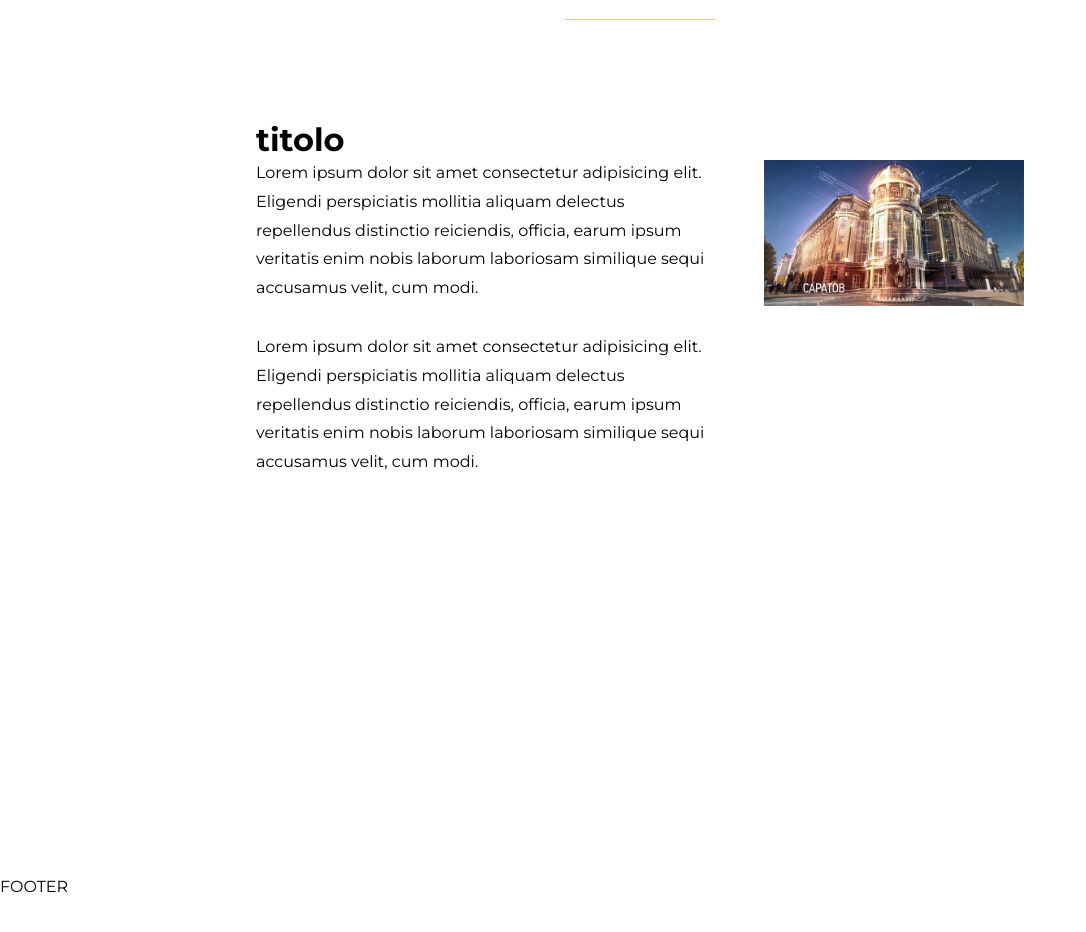
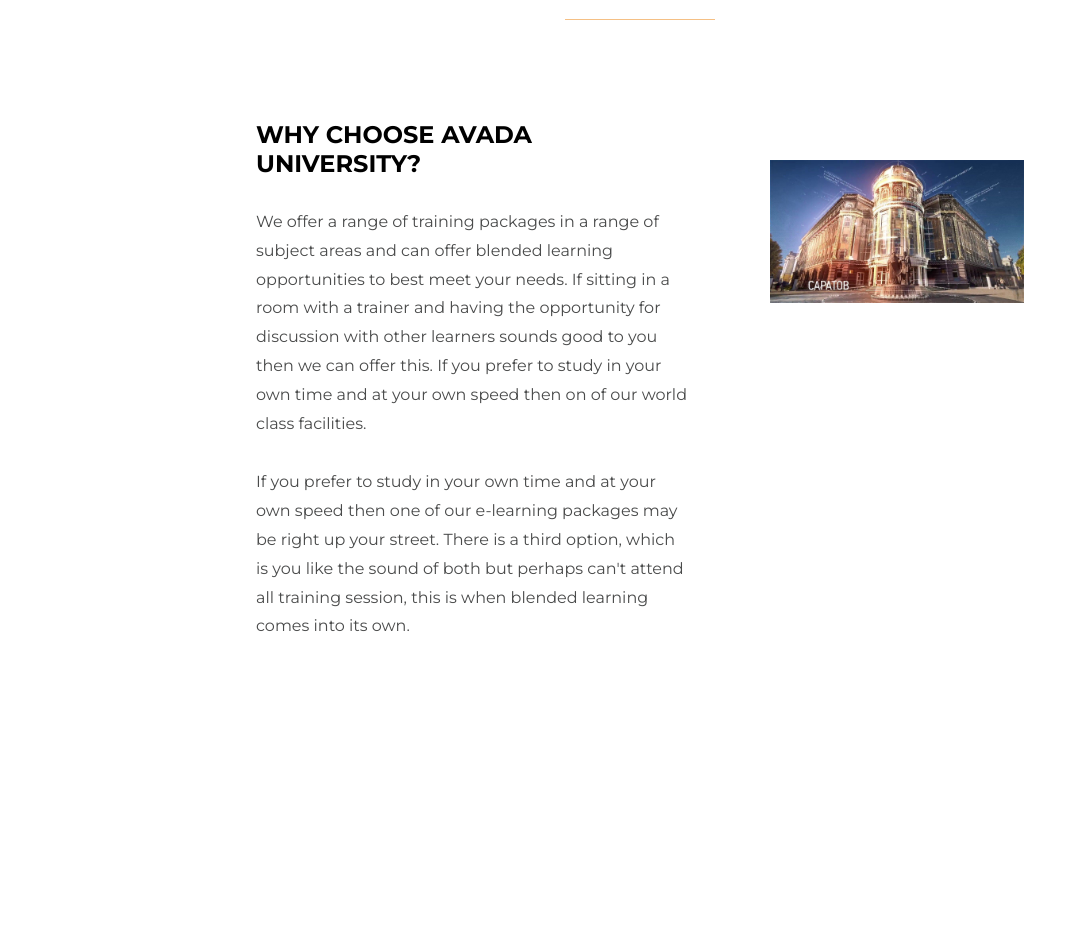
Before and after one commit to yurididomenico/proj-html-vuejs, a Vue app: page / in a window 1280 px wide. Shown: the part 1560-2492 px from the top of the page, without its empty margins (0-1086 px from the left). Before the commit the page ends 2456 px from the top, so only its background shows below. Built offline with nearby package versions, Linux system fonts and the light colour scheme.

Commit message:
Choose: Compilazione paragrafi

```diff
--- a/src/components/SectionChoose.vue
+++ b/src/components/SectionChoose.vue
@@ -9,10 +9,10 @@
 
     <div class="contenitore f-mode choose">
       <div class="chooseText">
-        <span>titolo</span>
+        <span>WHY CHOOSE AVADA UNIVERSITY?</span>
         <div>
-          <p>Lorem ipsum dolor sit amet consectetur adipisicing elit. Eligendi perspiciatis mollitia aliquam delectus repellendus distinctio reiciendis, officia, earum ipsum veritatis enim nobis laborum laboriosam similique sequi accusamus velit, cum modi.</p>
-          <p>Lorem ipsum dolor sit amet consectetur adipisicing elit. Eligendi perspiciatis mollitia aliquam delectus repellendus distinctio reiciendis, officia, earum ipsum veritatis enim nobis laborum laboriosam similique sequi accusamus velit, cum modi.</p>
+          <p>We offer a range of training packages in a range of subject areas and can offer blended learning opportunities to best meet your needs. If sitting in a room with a trainer and having the opportunity for discussion with other learners sounds good to you then we can offer this. If you prefer to study in your own time and at your own speed then on of our world class facilities.</p>
+          <p>If you prefer to study in your own time and at your own speed then one of our e-learning packages may be right up your street. There is a third option, which is you like the sound of both but perhaps can't attend all training session, this is when blended learning comes into its own.</p>
         </div>
       </div>
       <div class="chooseImg">
@@ -63,16 +63,18 @@ section
   {
     text-align: left;
     width: 130%;
-    padding-right: 50px;
+    padding-right: 80px;
 
     span
     {
-      font-size: 2rem;
+      font-size: 1.5rem;
       font-weight: bold;
     }
     div
     {
       line-height: 1.8rem;
+      margin-top: 30px;
+      color: #4a4b4b;
     }
   }
   .chooseImg
```
